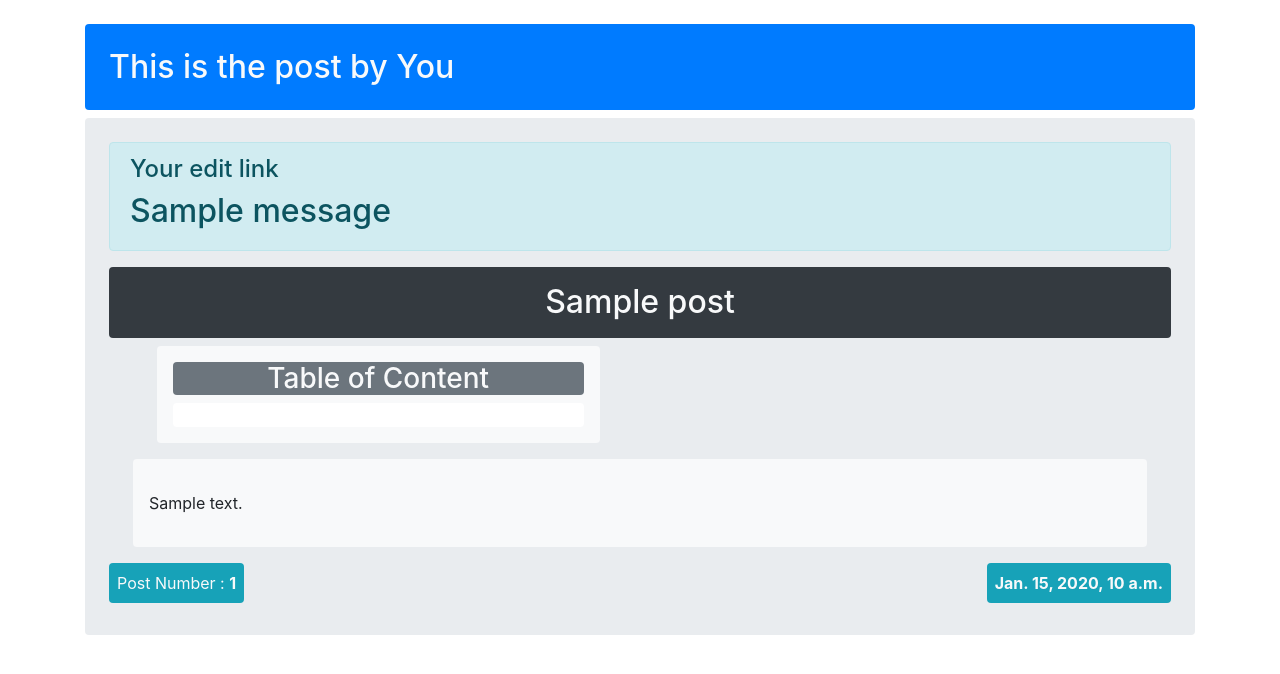
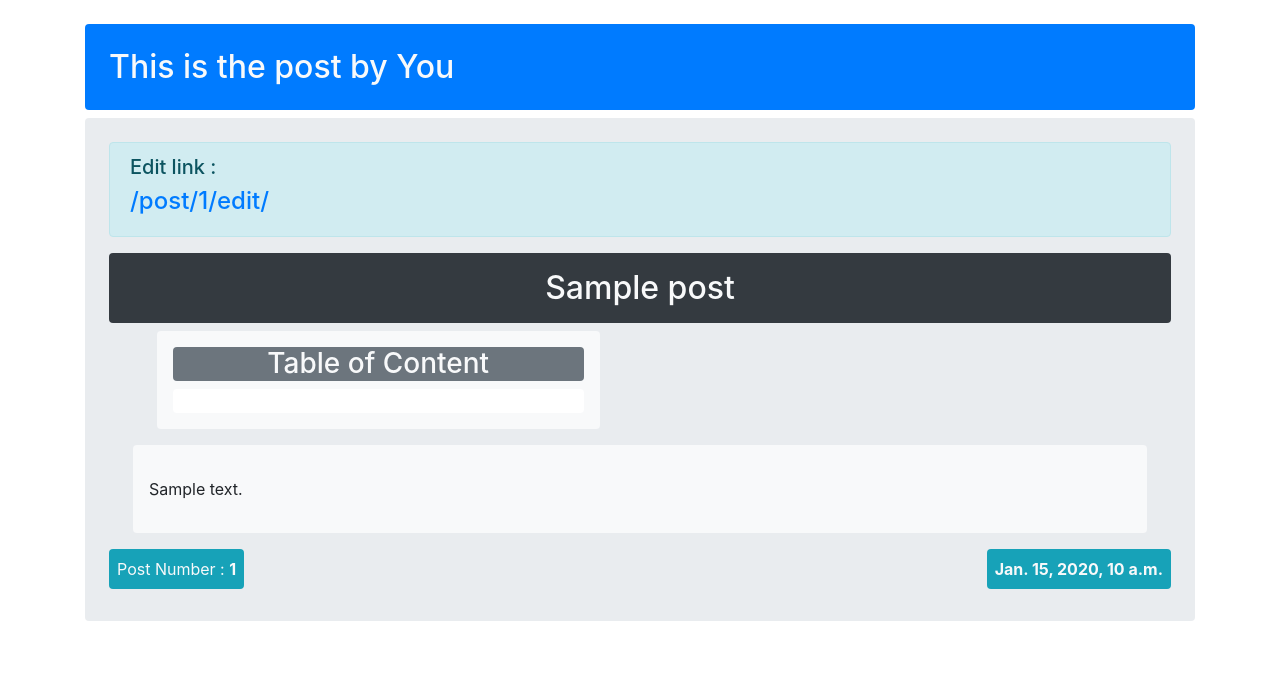
Before and after one commit to joelnv/anonblog, a Django app: page /posts/1/ in a window 1280 px wide. Shown: the part 69-743 px from the top of the page. Run offline with Django 3.2, Linux system fonts and the light colour scheme; a user stored in the database is signed in; tables that the repository leaves empty hold one stand-in row (values such as "Sample post"); one stand-in notice (Sample message) is shown; some libraries are stand-ins or nearby versions.

Commit message:
Made Edit link for logged in users and only owner of post can edit the post

```diff
--- a/posts/templates/posts/post.html
+++ b/posts/templates/posts/post.html
@@ -5,18 +5,26 @@
     <h2 class="bg-primary p-4 rounded text-light">This is the post by You</h2>
 
     <div class="post jumbotron rounded p-4 justify-content-xl-center">
-        {% if messages %}
+        {% if request.user.is_authenticated %}
             <div class="alert alert-info" role="alert">
-                <h4>Your edit link </h4>
-                {% for message in messages %}
-                <div><h2>{% if "login" in messages.tags %} class="{{ message.tags }}"{% endif %} {{ message }}</h2></div>
-                {% endfor %}
+                <h5>Edit link :</h5>
+                <a href="{{ url }}"><h4>/post/{{ post.id }}/edit/</h4></a>
             </div>
+        {% else %}
+            {% if messages %}
+                <div class="alert alert-info" role="alert">
+                    <h4>Your edit link </h4>
+                    {% for message in messages %}
+                    <div><h2>{% if "login" in messages.tags %} class="{{ message.tags }}"{% endif %} {{ message }}</h2></div>
+                    {% endfor %}
+                </div>
+            {% endif %}
         {% endif %}
 
         <div class="post-title">
             <a class="text-light" href="{% url 'posts:post' id=post.id  %}">
                 <h2 class="bg-dark text-center mt-0 p-3 text-light rounded">{{ post.title }}</h2>
+
             </a>
         </div>
         <div class="bg-light p-3 ml-5 mr-4 rounded mb-3 col-lg-5">
--- a/posts/views.py
+++ b/posts/views.py
@@ -10,7 +10,12 @@ from django.utils.safestring import mark_safe
 
 def post(request,id):
     post = get_object_or_404(Post , id= id)
-    return render(request, 'posts/post.html', {'post': post})
+    if request.user == post.creator:
+        url_path = mark_safe(reverse('posts:edit', kwargs={'id': post.id, 'skey': post.skey}))
+    else:
+        post.skey = None
+        url_path = mark_safe(reverse('posts:edit', kwargs={'id': post.id, 'skey': post.skey}))
+    return render(request, 'posts/post.html', {'post': post, 'url':url_path})
 
 class CreatePost(View):
 
@@ -37,6 +42,8 @@ class EditPost(View):
     def get(self, request ,id , skey):
         post = get_object_or_404(Post, id= id, skey= skey)
         form = forms.CreatePosts(instance = post)
+        if request.user != post.creator:
+            return redirect('posts:post', id=post.id)
         return render(request, 'posts/edit.html',{'form':form, 'post':post})
 
     def post(self, request , id , skey):
```
